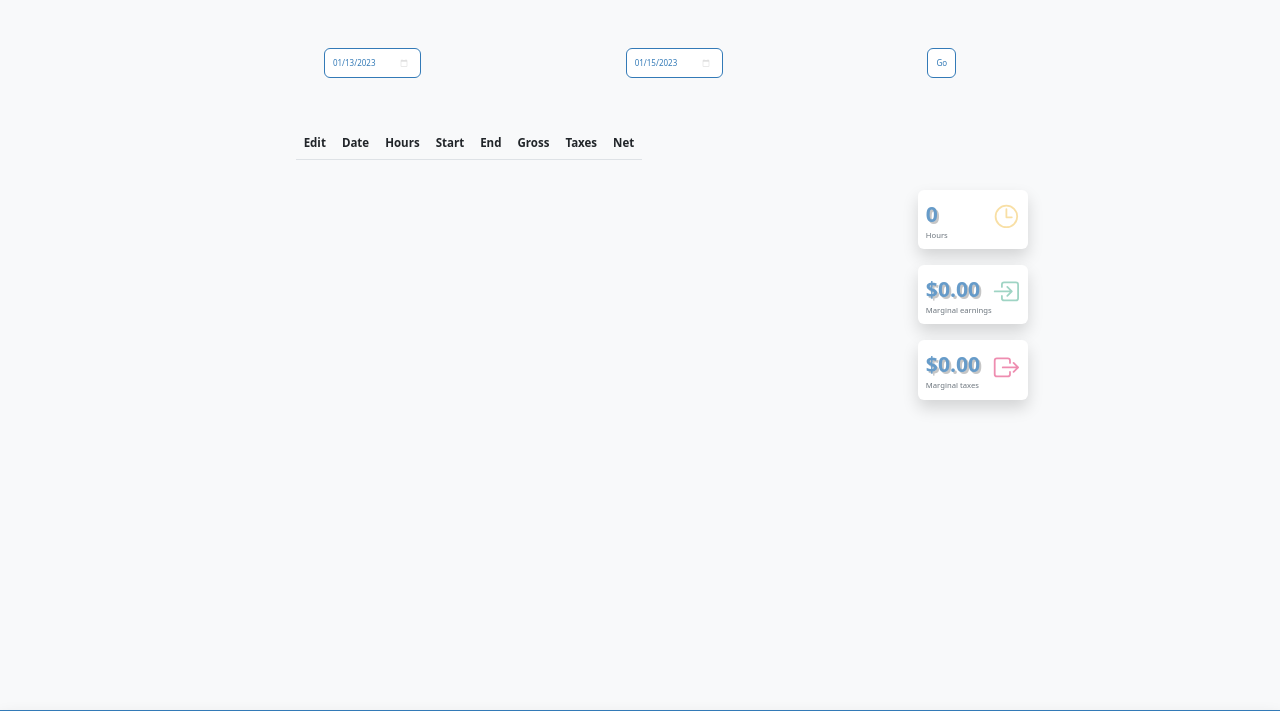
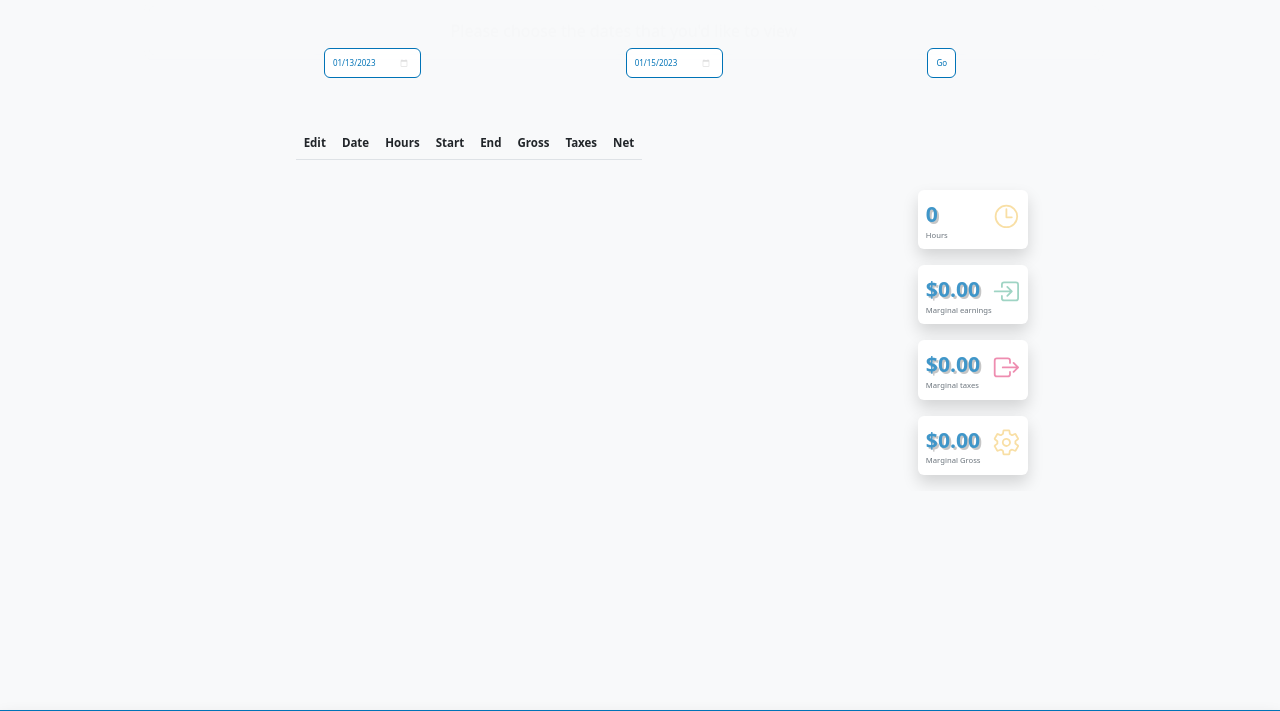
Before and after one commit to ziscoplankton/paychckr, a Flask app: page /summary in a window 1280 px wide. Shown: the top 711 px of the page. Run offline with Flask 3, Linux system fonts and the light colour scheme; the visitor is signed in with stand-in values (Sample User, id 1); lists and menus that the app fills with data are empty; some libraries are stand-ins or nearby versions; some web fonts are replaced.

Commit message:
Update for flashes

```diff
--- a/app.py
+++ b/app.py
@@ -7,6 +7,7 @@ from tempfile import mkdtemp
 from datetime import date, datetime
 import datetime
 import re
+
 # DB Imports
 from db.db import Session
 from db.db import Users, Earnings, Shifts
@@ -77,8 +78,10 @@ def register():
                         return apology("Sorry your password must be 8 characters and have symbols")
                 dbSession.add(insert)
                 dbSession.commit()
+                flash('Your account has been created')
                 return redirect('/login')
     else:
+        flash('Welcome, please register below to create an account')
         return render_template("register.html", title = 'register')
 
 
@@ -99,6 +102,7 @@ def login():
         else:
             return apology('User Unknown')
     else:
+            flash('Hello there, you can register or login via the menu at the bottom')
             return render_template('login.html')
 
 
@@ -107,6 +111,7 @@ def login():
 @login_required
 def logout():
     session.clear()
+    flash('You are now logged out')
     return redirect('/login')
 
 
@@ -114,7 +119,6 @@ def logout():
 @app.route('/load', methods=['GET', 'POST'])
 @login_required
 def load():
-    print('helo')
     if request.method == 'GET':
         user = session['user_id']
         return render_template('load.html')
@@ -195,6 +199,7 @@ def index():
         currentWeeknet_earnings = 0
         currentWeekHours = 0
         currentWeekTaxes = 0
+        currentWeekgross_earnings = 0
 
         if not request.args.get('viewDate'):
             myDate = date.today()
@@ -214,9 +219,8 @@ def index():
                 currentWeeknet_earnings += shift.net_income
                 currentWeekHours += shift.hours
                 currentWeekTaxes += shift.taxes
-
-
-        return render_template("index.html",myDate = myDate, currentHours = currentWeekHours, currentnet_earnings = currentWeeknet_earnings, currentTaxes = currentWeekTaxes)
+                currentWeekgross_earnings += shift.gross_income
+        return render_template("index.html",myDate = myDate, currentHours = currentWeekHours, currentnet_earnings = currentWeeknet_earnings, currentWeekgross_earnings = currentWeekgross_earnings, currentTaxes = currentWeekTaxes)
     else:
         flash('Sorry something is wrong with your session and account, please login again')
         return redirect(url_for("login"))
@@ -230,16 +234,17 @@ def summary():
     if request.args.get('viewDate1') and request.args.get('viewDate2'):
         myDate1 = datetime.datetime.strptime(request.args.get('viewDate1'), '%Y-%m-%d')
         myDate2 = datetime.datetime.strptime(request.args.get('viewDate2'), '%Y-%m-%d')
-
+        flash('Great ! The view is now updated')
     else:
         dates = getCurrent_Dates(date.today(), 'week')
         myDate1 = dates[0]
         myDate2 = dates[1]
+        flash('Please choose the dates that you\'d like to view')
 
     shifts = dbSession.query(Shifts).filter_by(user_id = session['user_id']).filter(Shifts.date >= myDate1).filter(Shifts.date <= myDate2).all()
     cardShifts = cardShift(shifts)
 
-    return render_template('summary.html',shifts = shifts, currentnet_earnings = sum(cardShifts.net_earnings), currentTaxes = sum(cardShifts.taxes), currentHours = sum(cardShifts.hours), myDate1 = myDate1, myDate2 = myDate2)
+    return render_template('summary.html',shifts = shifts, currentnet_earnings = sum(cardShifts.net_earnings), currentWeekgross_earnings = sum(cardShifts.gross_earnings), currentTaxes = sum(cardShifts.taxes), currentHours = sum(cardShifts.hours), myDate1 = myDate1, myDate2 = myDate2)
 
 
 # DELETE SHIFT
@@ -249,6 +254,7 @@ def delete():
     if request.args.get('id'):
         item = dbSession.query(Shifts).filter_by(user_id = session['user_id']).filter_by(id = int(request.args.get('id'))).delete()
         dbSession.commit()
+        flash('You\'ve successfully deleted a shift')
         return redirect('/summary')
     else:
         return apology('Deletion did not worked', 204)
@@ -319,6 +325,7 @@ def edit():
             shiftToEdit.super = marginal_shift * SUPER
 
             dbSession.commit()
+            flash('You\'ve successfully edited a shift')
             return redirect('/summary')
         else:
             return apology('Not authorised', 302)
@@ -360,6 +367,7 @@ def profile():
                 profile.weekly_hours = None
 
             dbSession.commit()
+            flash('You\'ve successfully updated your profile')
             return redirect('/')
         else:
             return apology('Passwords are not identical', 302)
--- a/scss/_custom.scss
+++ b/scss/_custom.scss
@@ -4,8 +4,8 @@ $purple:  rgba(153, 102, 255, 1);
 $pink:    #d63384;
 $red:     #de1e64;
 $orange:  rgba(255, 159, 64, 1);
-$yellow:  #ffd242;
-$green:   #158025  ;
+$yellow:  #f3c04e;
+$green:   #42aa8a  ;
 $teal:    #97efe9;
 $cyan:    rgba(75, 192, 192, 1);
 
--- a/scss/components/_animations.scss
+++ b/scss/components/_animations.scss
@@ -1,5 +1,5 @@
 @use '../custom' as *;
-
+@use '../components/mixins' as *;
 .bug-404 {
     position: absolute;
     top: 25%;
@@ -8,3 +8,14 @@
     transform: translateY(75px);
     fill: $primary;
 }
+
+#flash-alert {
+    @include glassBackground;
+    animation: disappear 10s forwards;
+    transition: all 900ms ease;
+}
+
+@keyframes disappear {
+    from {opacity: 1;}
+    to {opacity: 0;}
+}
--- a/scss/sections/_shift_form.scss
+++ b/scss/sections/_shift_form.scss
@@ -1,5 +1,5 @@
 @use '../custom' as *;
-
+@use '../components/mixins' as *;
 #btn-login:hover {
     background-color: $primary !important;
     color: #FFF !important;
--- a/templates/layout.html
+++ b/templates/layout.html
@@ -13,15 +13,13 @@
         <link rel="preconnect" href="https://fonts.gstatic.com" crossorigin>
 </head>
 <body class="bg-light" style="height: 100vh;">
-
-    {% if get_flashed_messages() %}
-        <div class="alert alert-primary border text-center" role="alert">
-        {{ get_flashed_messages() | join(" ") }}
-        </div>
-    {% endif %}
-
     <div class="h-100 d-flex flex-column justify-content-between">
         <main class="h-100">
+            {% if get_flashed_messages() %}
+            <div class="alert alert-primary border text-black text-center position-absolute w-75" role="alert" id="flash-alert" style="transform: translate(15%, 3%);">
+            {{ get_flashed_messages() | join(" ") }}
+            </div>
+            {% endif %}
             {% block main %}
 
             {% endblock %}
--- a/templates/summary.html
+++ b/templates/summary.html
@@ -66,7 +66,7 @@
                 <div class="cardName text-muted">Hours</div>
                 </div>
                 <div class="iconBx text-warning opacity-50">
-                <ion-icon name="time-outline"></ion-icon>
+                    <ion-icon name="time-outline"></ion-icon>
                 </div>
             </div>
             <div class="kard my-3 p-2 m-auto bg-white  shadow rounded d-flex justify-content-between" style="font-size: 0.6em !important;">
@@ -78,13 +78,22 @@
                 <ion-icon name="enter-outline"></ion-icon>
                 </div>
             </div>
-            <div class="mb-5 kard my-3 p-2 m-auto bg-white shadow rounded d-flex justify-content-between" style="font-size: 0.6em !important;">
+            <div class="kard my-3 p-2 m-auto bg-white  shadow rounded d-flex justify-content-between" style="font-size: 0.6em !important;">
                 <div>
                 <div class="numbers fw-bold">{{ "$%.2f"|format(currentTaxes) }}</div>
                 <div class="cardName text-muted">Marginal taxes</div>
                 </div>
                 <div class="iconBx text-danger opacity-50">
                 <ion-icon name="exit-outline"></ion-icon>
+            </div>
+        </div>
+        <div class="kard my-3 p-2 m-auto bg-white shadow rounded d-flex justify-content-between" style="font-size: 0.6em !important;">
+            <div>
+            <div class="numbers fw-bold">{{ "$%.2f"|format(currentWeekgross_earnings) }}</div>
+            <div class="cardName text-muted">Marginal Gross</div>
+            </div>
+            <div class="iconBx text-warning opacity-50">
+                <ion-icon name="settings-outline"></ion-icon>
             </div>
         </div>
     </main>
```
Also changed, not shown: templates/index.html (+13 -4 lines), templates/load.html (+4 -4 lines), static/styles.css, 1 other file.
